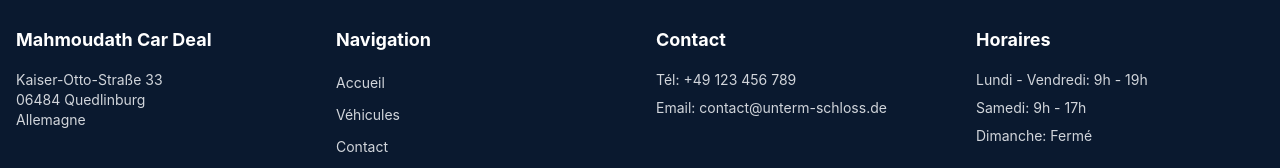
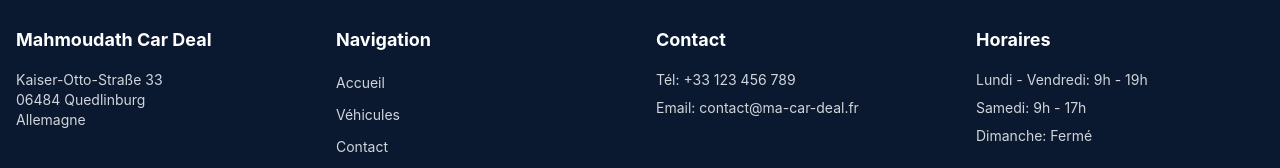
Before and after one commit to mahmoudathali/vehicle-project, a React (Vite) app: page / in a window 1280 px wide. Shown: the part 2254-2422 px from the top of the page. Built offline with nearby package versions, Linux system fonts and the light colour scheme.

Commit message:
vehicules

```diff
--- a/src/components/Layout.jsx
+++ b/src/components/Layout.jsx
@@ -140,8 +140,8 @@ export const Layout = ({ children }) => {
           <div>
             <h3 className="text-lg font-bold mb-4">Contact</h3>
             <ul className="space-y-2 text-sm text-gray-300">
-              <li>Tél: +49 123 456 789</li>
-              <li>Email: contact@unterm-schloss.de</li>
+              <li>Tél: +33 123 456 789</li>
+              <li>Email: contact@ma-car-deal.fr</li>
             </ul>
           </div>
           <div>
```
